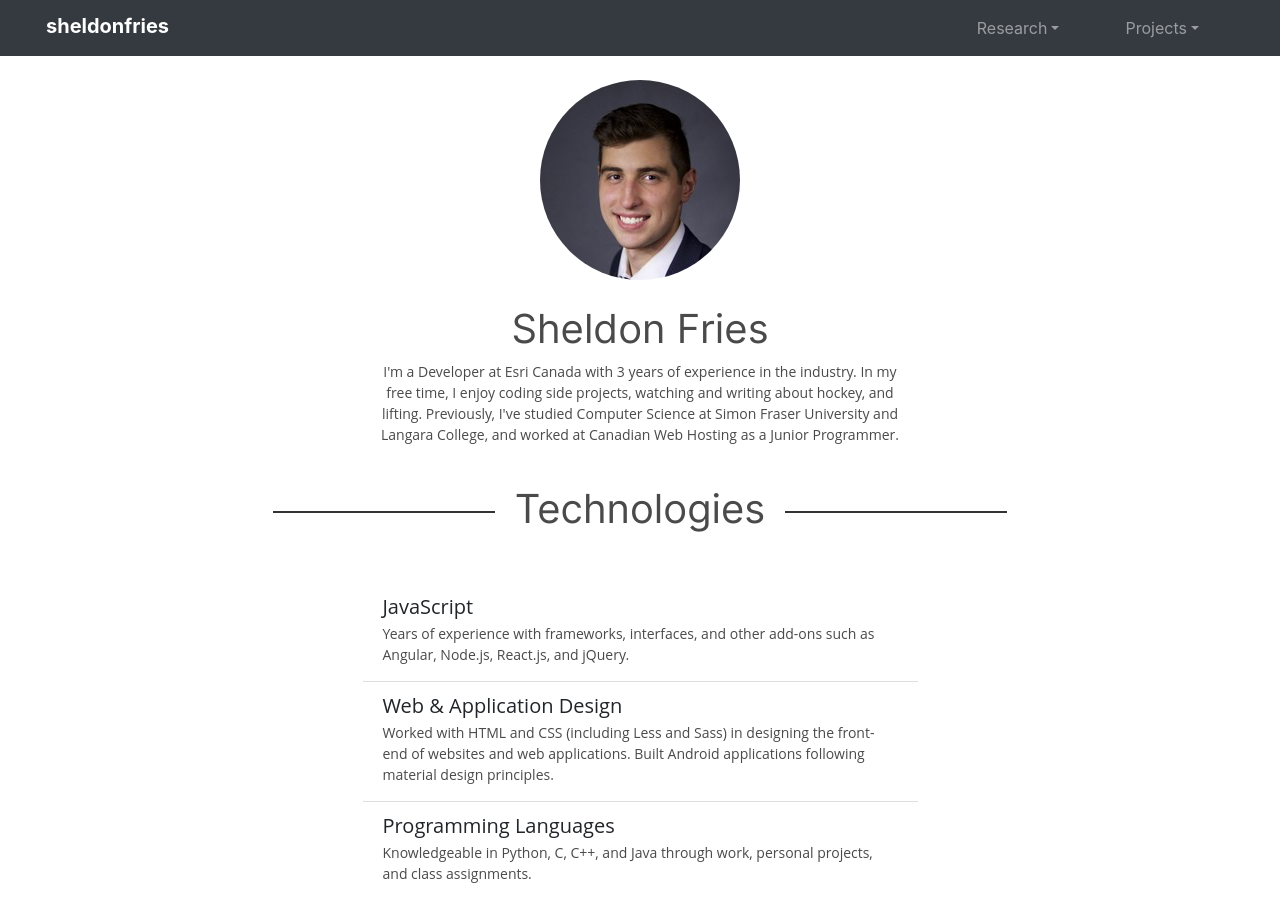
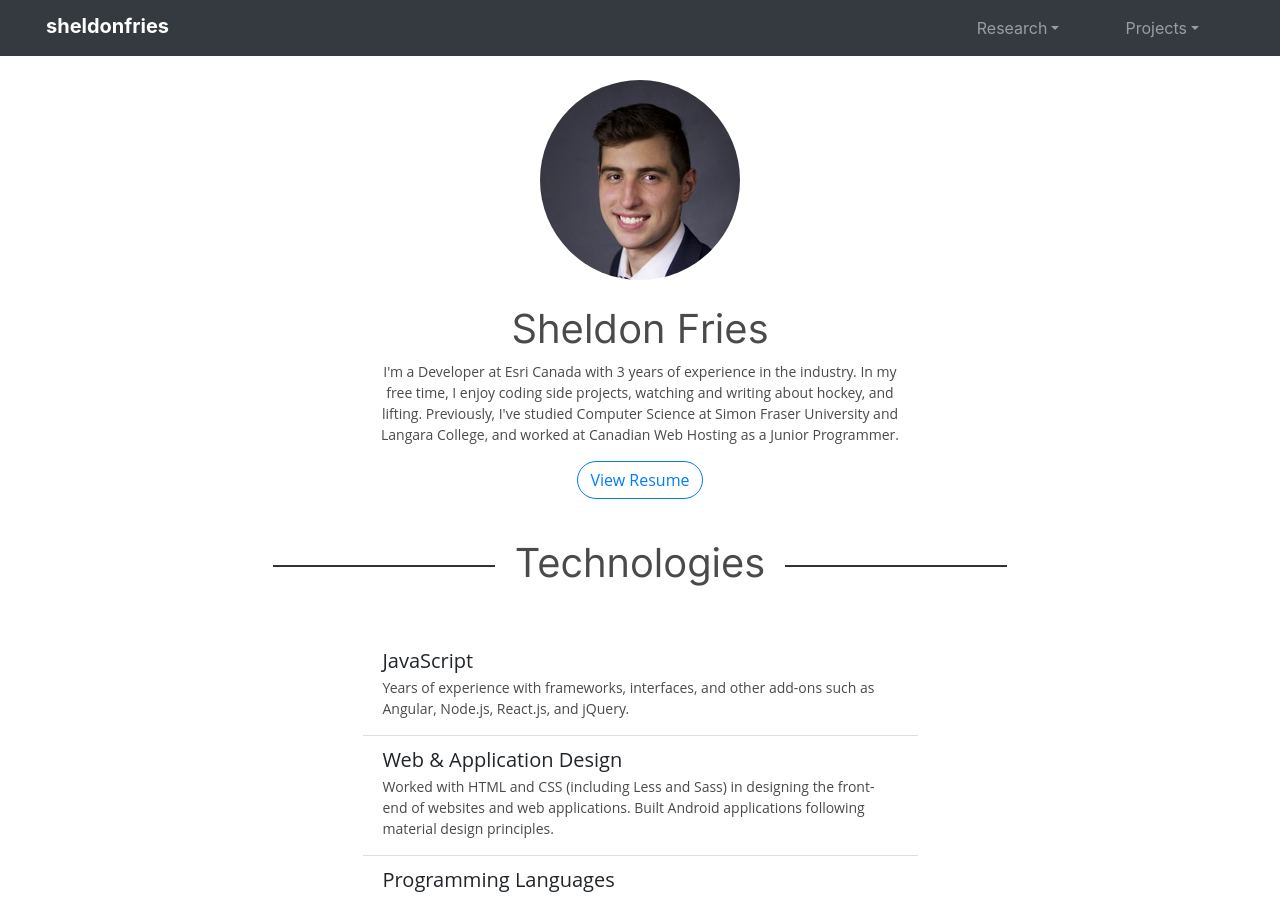
Before and after one commit to sheldonfries/sheldonfries.github.io, a Jekyll site: the page built from index.html, in a window 1280 px wide and 900 px high. Built offline with Jekyll 4.4.1, drawn with Linux system fonts in a browser that asks for light colours; nearby versions of some CDN libraries.

Commit message:
Re-added resume button

```diff
--- a/_includes/main.html
+++ b/_includes/main.html
@@ -8,7 +8,7 @@
                     In my free time, I enjoy coding side projects, watching and writing about hockey, and lifting.
                     Previously, I've studied Computer Science at Simon Fraser University and Langara College, and worked at Canadian Web Hosting as a Junior Programmer.
                 </p>
-                <!-- <a class="btn btn-outline-primary" href="/assets/Resume.pdf" target="_blank" role="button">View Resume</a> -->
+                <a class="btn btn-outline-primary" href="/assets/Resume.pdf" target="_blank" role="button">View Resume</a>
             </div>
         </div>
         <div class="margin-top-large"></div>
```
